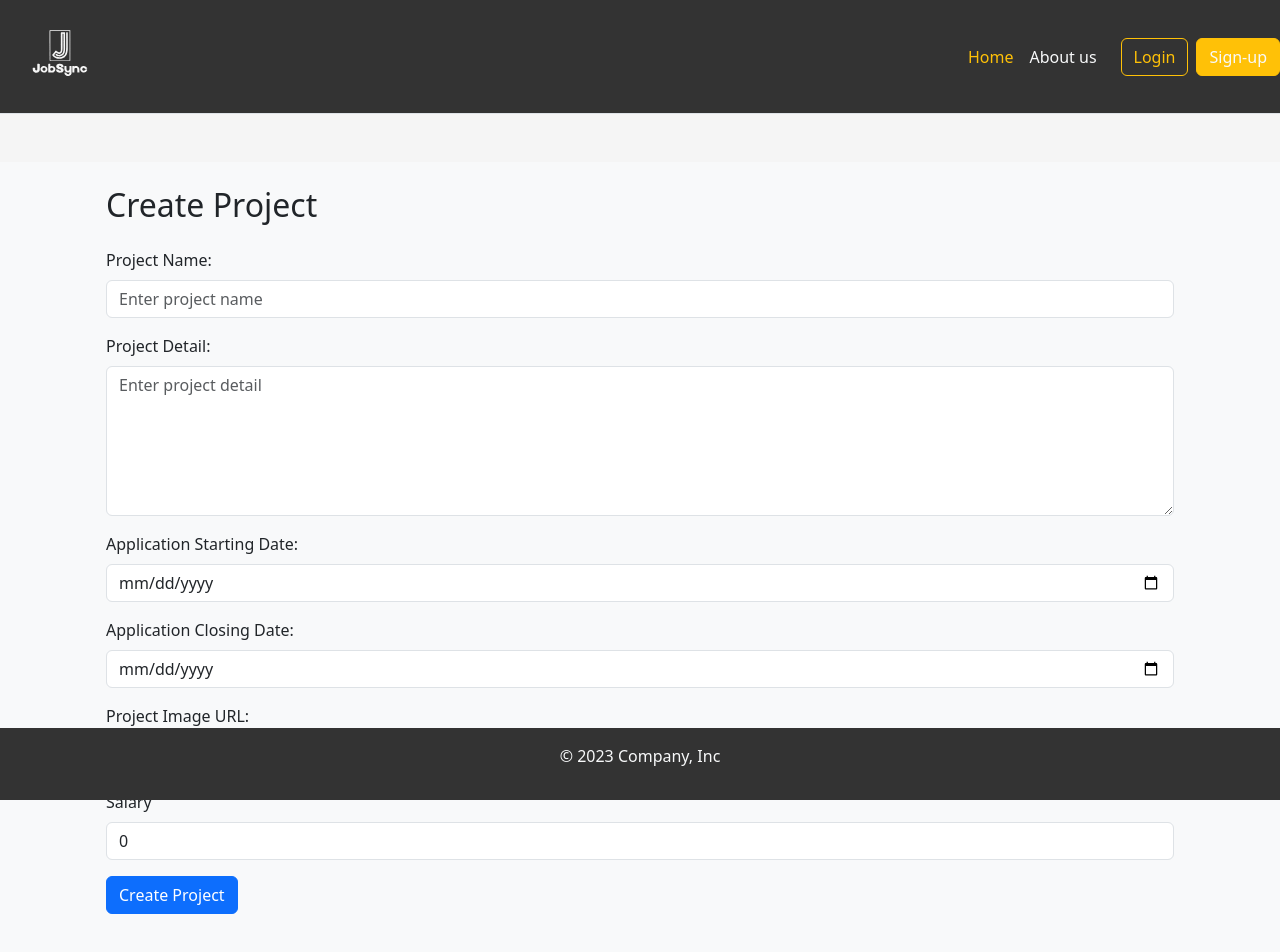
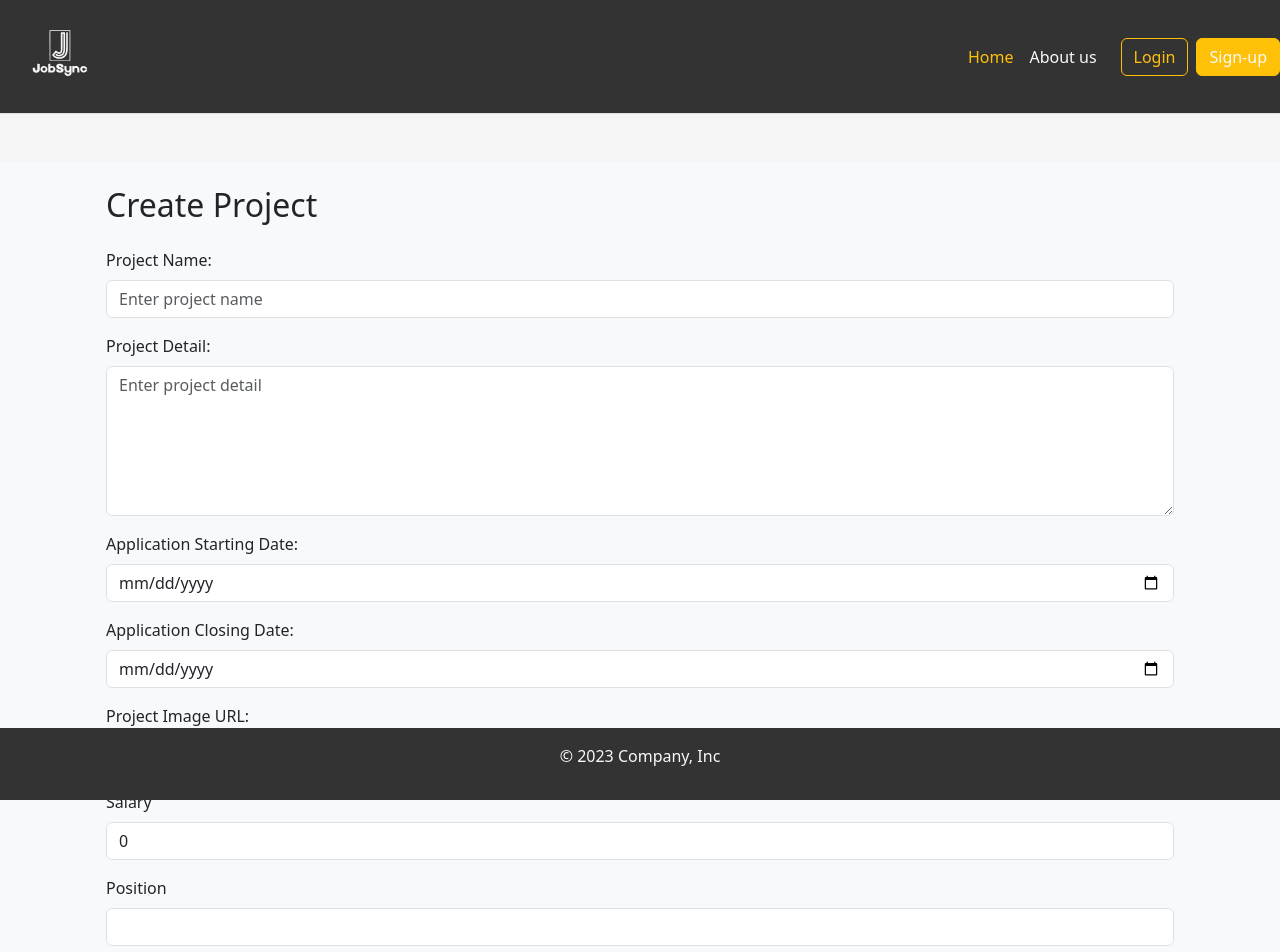
Before and after one commit to Saharat-GH/Register_App-master, a React (Vite) app: page /hr/createproject in a window 1280 px wide. Shown: the top 952 px of the page. Built offline with nearby package versions, Linux system fonts and the light colour scheme.

Commit message:
add position input in HRCreateProject.jsx

```diff
--- a/src/routes/HRCreateProject.jsx
+++ b/src/routes/HRCreateProject.jsx
@@ -8,7 +8,8 @@ function HRCreateProject() {
   const [projectDetail, setProjectDetail] = useState('');
   const [startingDate, setStartingDate] = useState('');
   const [closingDate, setClosingDate] = useState('');
-  const [salary, setSalary] = useState(0.00);
+  const [projectSalary, setProjectSalary] = useState(0.00);
+  const [projectPosition, setProjectPosition] = useState('');
   const [projectImage, setProjectImage] = useState('');
 
   // const [HREmails, setHREmails] = useState(['']);
@@ -29,23 +30,6 @@ function HRCreateProject() {
     setHREmails(['']);
   };
 
-  // const handleHREmailChange = (index, value) => {
-  //   const newEmails = [...HREmails];
-  //   newEmails[index] = value;
-  //   setHREmails(newEmails);
-  // };
-
-  // Function to add a new email input
-  // const addHREmailInput = () => {
-  //   setHREmails([...HREmails, '']);
-  // };
-
-  // function formatDate(date) {
-  //   const day = date.getDate().toString().padStart(2, '0');
-  //   const month = (date.getMonth() + 1).toString().padStart(2, '0'); // Months are zero-based
-  //   const year = date.getFullYear();
-  //   return `${day}-${month}-${year}`;
-  // }
 
   return (
     <div className="Body bg-light"> {/* Add custom class for background color */}
@@ -121,16 +105,26 @@ function HRCreateProject() {
             </div>
 
             <div className="mb-3">
-              <label htmlFor="salary" className='form-label'>Salary</label>
+              <label htmlFor="projectSalary" className='form-label'>Salary</label>
               <input
                 type="number"
                 id="projectSalary"
                 className="form-control"
-                value={salary}
+                value={projectSalary}
                 onChange={(e) => setProjectSalary(e.target.value)}
                 />
             </div>
 
+            <div className="mb-3">
+              <label htmlFor="projectPosition" className='form-label'>Position</label>
+              <input
+                type="text"
+                id="projectPosition"
+                className="form-control"
+                value={projectPosition}
+                onChange={(e) => setProjectPosition(e.target.value)}
+                />
+            </div>
             {/* HR Email List
             <div className="mb-3">
             <label htmlFor="HREmailList" className="form-label">HR permissions email list:</label>
@@ -163,3 +157,21 @@ function HRCreateProject() {
 }
 
 export default HRCreateProject;
+
+// const handleHREmailChange = (index, value) => {
+//   const newEmails = [...HREmails];
+//   newEmails[index] = value;
+//   setHREmails(newEmails);
+// };
+
+// Function to add a new email input
+// const addHREmailInput = () => {
+//   setHREmails([...HREmails, '']);
+// };
+
+// function formatDate(date) {
+//   const day = date.getDate().toString().padStart(2, '0');
+//   const month = (date.getMonth() + 1).toString().padStart(2, '0'); // Months are zero-based
+//   const year = date.getFullYear();
+//   return `${day}-${month}-${year}`;
+// }
```
Lines whose indentation alone changed are shown as unchanged.
